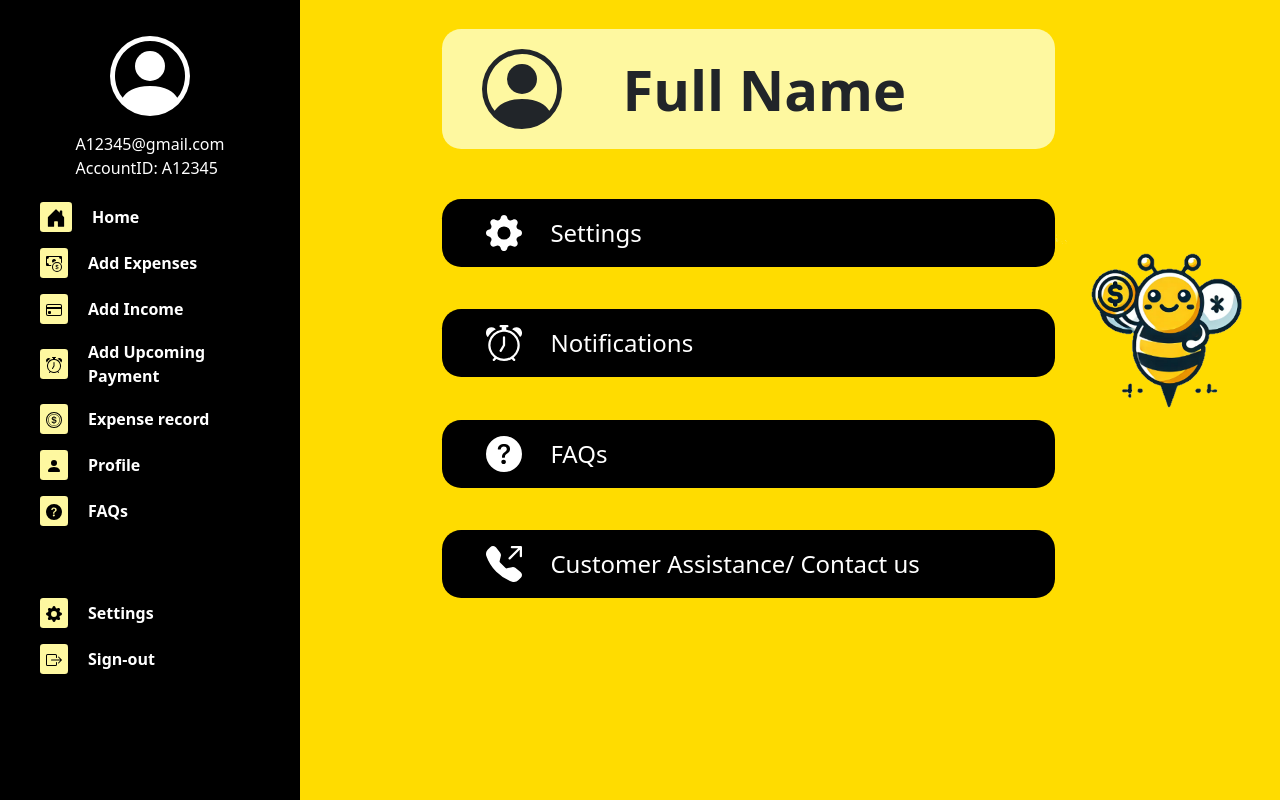
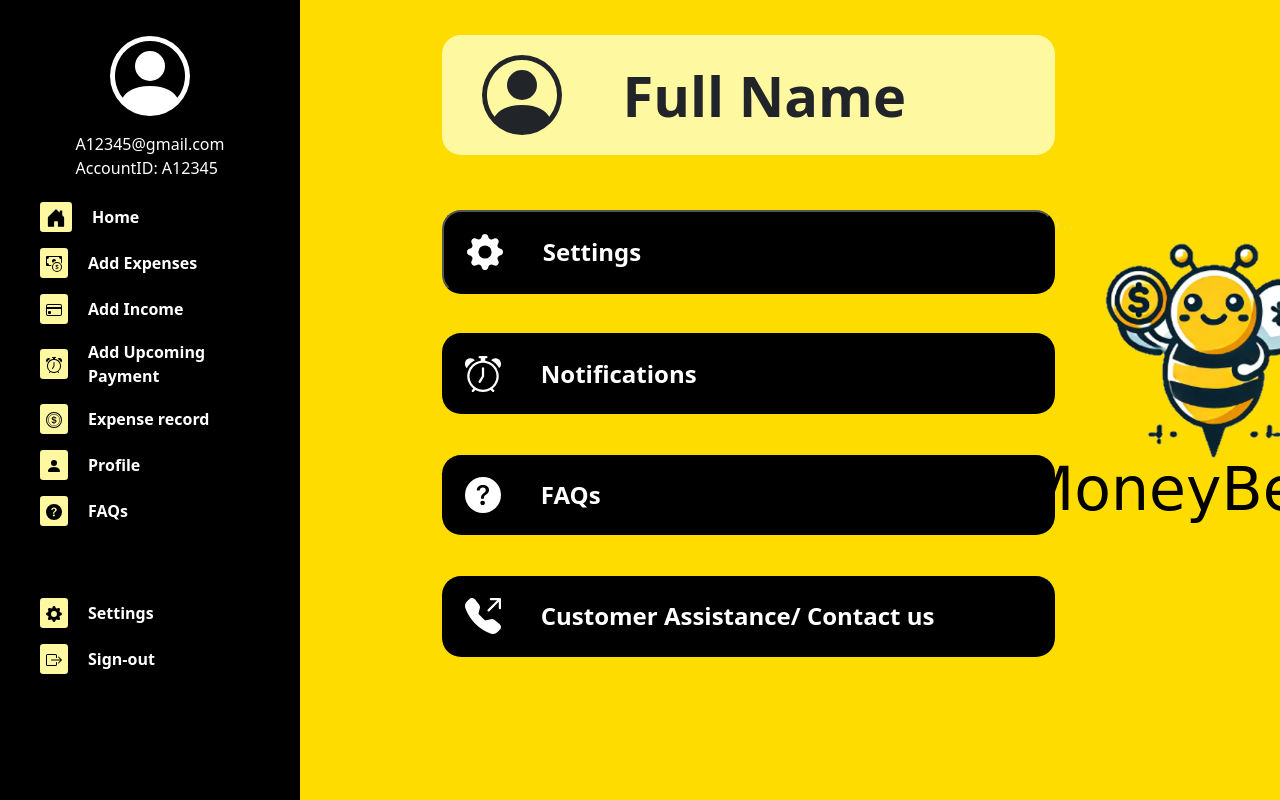
Before and after one commit to ally0829/MoneyBees, a Django app: page /finance/profile/ in a window 1280 px wide. Run offline with Django 5.2, Linux system fonts and the light colour scheme; some web fonts are replaced.

Commit message:
updated UI and functionalities

```diff
--- a/finance/urls.py
+++ b/finance/urls.py
@@ -1,6 +1,7 @@
 from django.urls import path, include
-from .views import profile_view
+from .views import profile_view, settings_view
 
 urlpatterns = [
     path("profile/", profile_view, name ="profile"),
+    path("settings/",settings_view, name ="settings"),
 ]
--- a/finance/views.py
+++ b/finance/views.py
@@ -1,5 +1,18 @@
 from django.shortcuts import render
+import json
+from django.shortcuts import render
+from django.conf import settings
 
 # Create your views here.
 def profile_view(request):
     return render(request, 'finance/profile.html',{"show_topbar": False})
+
+def settings_view(request):
+     # Get the absolute path of the JSON file
+    json_path = settings.DATA_DIR / 'currencies.json'
+
+    # Load the JSON data
+    with open(json_path, 'r', encoding='utf-8') as f:
+        currencies = json.load(f)
+
+    return render(request, 'finance/settings.html',{'currencies': currencies})
--- a/moneybees/settings.py
+++ b/moneybees/settings.py
@@ -16,6 +16,7 @@ import os
 
 # Build paths inside the project like this: BASE_DIR / 'subdir'.
 BASE_DIR = Path(__file__).resolve().parent.parent
+DATA_DIR = BASE_DIR  / 'finance' / 'data'
 
 
 # Quick-start development settings - unsuitable for production
--- a/static/css/profile.css
+++ b/static/css/profile.css
@@ -7,7 +7,7 @@
     margin-left: 8%;
 }
 
-.profile img {
+.profile .logo {
     grid-column: 2; /* Place image in the second column */
     grid-row: 1 / span 5; /* Make the image span all 5 rows */
     align-self: center; /* Centers the image vertically */
@@ -24,17 +24,6 @@
     margin: 0px 0px 0px 64px;
 }
 
-.profile-bar{
-    display: flex;
-    place-items: center;
-    background-color: black;
-    color: white;
-    margin: 40px 0px 0px 64px;
-    padding: 1rem;
-    font-size: 24px;
-    border-radius: 1.2rem;
-}
-
 .profile-bar div{
     padding-left: 28px;
 }
@@ -42,3 +31,98 @@
 .profile-bar svg{
     margin-left: 28px;
 }
+
+.black-textBox div{
+    margin-left:40px;
+    text-decoration: none;
+    color: white;
+    font-weight: bold;
+}
+
+
+dialog{
+    padding: 1rem 3rem;
+	background: white;
+	max-width: 400px;
+	padding-top: 2rem;
+	border-radius: 20px;
+	border: 0;
+	box-shadow: 0 5px 30px 0 rgb(0 0 0 / 10%);
+	animation: fadeIn 1s ease both;
+	&::backdrop {
+		animation: fadeIn 1s ease both;
+		/* background: rgb(255 255 255 / 40%); */
+		z-index: 2;
+		/* backdrop-filter: blur(20px); */
+    }
+}
+
+dialog #closeNotifDialogBtn{
+    border: none;
+    float: inline-end;
+    background-color: white;
+    /* font-weight: bold; */
+    font-size: 20px;
+}
+
+/* toggle button */
+.switch {
+    position: relative;
+    display: inline-block;
+    width: 60px;
+    height: 34px;
+  }
+
+  .switch input {
+    opacity: 0;
+    width: 0;
+    height: 0;
+  }
+
+  .slider {
+    position: absolute;
+    cursor: pointer;
+    top: 0;
+    left: 0;
+    right: 0;
+    bottom: 0;
+    background-color: #ccc;
+    -webkit-transition: .4s;
+    transition: .4s;
+  }
+
+  .slider:before {
+    position: absolute;
+    content: "";
+    height: 26px;
+    width: 26px;
+    left: 4px;
+    bottom: 4px;
+    background-color: white;
+    -webkit-transition: .4s;
+    transition: .4s;
+  }
+
+  input:checked + .slider {
+    background-color: #2196F3;
+  }
+
+  input:focus + .slider {
+    box-shadow: 0 0 1px #2196F3;
+  }
+
+  input:checked + .slider:before {
+    -webkit-transform: translateX(26px);
+    -ms-transform: translateX(26px);
+    transform: translateX(26px);
+  }
+
+
+
+  .slider.round {
+    border-radius: 34px;
+  }
+
+  .slider.round:before {
+    border-radius: 50%;
+  }
--- a/static/css/sidebar.css
+++ b/static/css/sidebar.css
@@ -2,6 +2,7 @@
 .display {
   display: grid;
   grid-template-columns: 300px 1fr;
+  overflow-y: hidden;
 }
 
 .sidebar {
@@ -49,6 +50,16 @@
   grid-column: 2;
   background-color: #FFDC00;
   height: 100vh;
+  overflow-y: scroll;
+  scrollbar-width: none;
+}
+
+/* Hide scrollbar in Chrome, Safari, and Edge */
+.main::-webkit-scrollbar {
+  width: 0px;
+  height: 0px;
+  display: none;
+  background: transparent;
 }
 
 .icon-container {
--- a/static/css/style.css
+++ b/static/css/style.css
@@ -1,7 +1,7 @@
 @import url('https://fonts.googleapis.com/css2?family=Bagel+Fat+One&display=swap');
 @import url('https://fonts.googleapis.com/css2?family=Agbalumo&display=swap');
 
-body,
+/* body,
 html {
     margin: 0;
     padding: 0;
@@ -9,7 +9,7 @@ html {
     height: 100vh;
     overflow: hidden;
     display: flex;
-}
+} */
 
 .container {
     display: flex;
@@ -184,3 +184,14 @@ label {
 .signin-link:hover {
     text-decoration: underline;
 }
+
+.black-textBox{
+    display: flex;
+    place-items: center;
+    background-color: black;
+    color: white;
+    margin: 40px 0px 0px 64px;
+    padding: 1.4rem;
+    font-size: 24px;
+    border-radius: 1.2rem;
+}
--- a/templates/base.html
+++ b/templates/base.html
@@ -16,6 +16,7 @@
       integrity="sha384-rbsA2VBKQhggwzxH7pPCaAqO46MgnOM80zW1RWuH61DGLwZJEdK2Kadq2F9CUG65"
       crossorigin="anonymous"
     />
+    <link rel="stylesheet" href="{% static 'css/style.css' %}">
     {% block style %}{% endblock %}
   </head>
 
@@ -26,7 +27,6 @@
       <!-- Child templates will insert content here -->
       {% endblock %}
     </div>
-
     <!-- Bootstrap JS -->
     {% comment %}
     <script
--- a/templates/finance/profile.html
+++ b/templates/finance/profile.html
@@ -1,10 +1,11 @@
 {% extends "finance/sidebar.html" %}
+{% load static %}
 
 {% block style %}
   <!-- Load static files -->
-  {% load static %}
+  {{ block.super }}
   <link rel="stylesheet" href="{% static 'css/profile.css' %}">
-  {{ block.super }}
+
 {% endblock %}
 
 {% block main %}
@@ -16,35 +17,64 @@
               </svg>
               <div style="margin-left: 20px">Full Name</div>
             </div>
-        <div class="profile-bar">
+        <button class="black-textBox" id="settingsButton">
             <svg xmlns="http://www.w3.org/2000/svg" width="36" height="36" fill="currentColor" class="bi bi-gear-fill" viewBox="0 0 16 16" >
-                <path d="M9.405 1.05c-.413-1.4-2.397-1.4-2.81 0l-.1.34a1.464 1.464 0 0 1-2.105.872l-.31-.17c-1.283-.698-2.686.705-1.987 1.987l.169.311c.446.82.023 1.841-.872 2.105l-.34.1c-1.4.413-1.4 2.397 0 2.81l.34.1a1.464 1.464 0 0 1 .872 2.105l-.17.31c-.698 1.283.705 2.686 1.987 1.987l.311-.169a1.464 1.464 0 0 1 2.105.872l.1.34c.413 1.4 2.397 1.4 2.81 0l.1-.34a1.464 1.464 0 0 1 2.105-.872l.31.17c1.283.698 2.686-.705 1.987-1.987l-.169-.311a1.464 1.464 0 0 1 .872-2.105l.34-.1c1.4-.413 1.4-2.397 0-2.81l-.34-.1a1.464 1.464 0 0 1-.872-2.105l.17-.31c.698-1.283-.705-2.686-1.987-1.987l-.311.169a1.464 1.464 0 0 1-2.105-.872zM8 10.93a2.929 2.929 0 1 1 0-5.86 2.929 2.929 0 0 1 0 5.858z"/>
-              </svg>
-              <div>Settings</div>
-        </div>
-        <div class="profile-bar">
+              <path d="M9.405 1.05c-.413-1.4-2.397-1.4-2.81 0l-.1.34a1.464 1.464 0 0 1-2.105.872l-.31-.17c-1.283-.698-2.686.705-1.987 1.987l.169.311c.446.82.023 1.841-.872 2.105l-.34.1c-1.4.413-1.4 2.397 0 2.81l.34.1a1.464 1.464 0 0 1 .872 2.105l-.17.31c-.698 1.283.705 2.686 1.987 1.987l.311-.169a1.464 1.464 0 0 1 2.105.872l.1.34c.413 1.4 2.397 1.4 2.81 0l.1-.34a1.464 1.464 0 0 1 2.105-.872l.31.17c1.283.698 2.686-.705 1.987-1.987l-.169-.311a1.464 1.464 0 0 1 .872-2.105l.34-.1c1.4-.413 1.4-2.397 0-2.81l-.34-.1a1.464 1.464 0 0 1-.872-2.105l.17-.31c.698-1.283-.705-2.686-1.987-1.987l-.311.169a1.464 1.464 0 0 1-2.105-.872zM8 10.93a2.929 2.929 0 1 1 0-5.86 2.929 2.929 0 0 1 0 5.858z"/>
+            </svg>
+            <div>Settings</div>
+        </button>
+        <div class="black-textBox" id="notificationButton">
             <svg xmlns="http://www.w3.org/2000/svg" width="36" height="36" fill="currentColor" class="bi bi-alarm" viewBox="0 0 16 16">
                 <path d="M8.5 5.5a.5.5 0 0 0-1 0v3.362l-1.429 2.38a.5.5 0 1 0 .858.515l1.5-2.5A.5.5 0 0 0 8.5 9z"/>
                 <path d="M6.5 0a.5.5 0 0 0 0 1H7v1.07a7.001 7.001 0 0 0-3.273 12.474l-.602.602a.5.5 0 0 0 .707.708l.746-.746A6.97 6.97 0 0 0 8 16a6.97 6.97 0 0 0 3.422-.892l.746.746a.5.5 0 0 0 .707-.708l-.601-.602A7.001 7.001 0 0 0 9 2.07V1h.5a.5.5 0 0 0 0-1zm1.038 3.018a6 6 0 0 1 .924 0 6 6 0 1 1-.924 0M0 3.5c0 .753.333 1.429.86 1.887A8.04 8.04 0 0 1 4.387 1.86 2.5 2.5 0 0 0 0 3.5M13.5 1c-.753 0-1.429.333-1.887.86a8.04 8.04 0 0 1 3.527 3.527A2.5 2.5 0 0 0 13.5 1"/>
               </svg>
-            <div>Notifications</div>
+
+            <div id="openDialogBtn">Notifications</div>
         </div>
 
-        <div class="profile-bar">
+        <div class="black-textBox">
             <svg xmlns="http://www.w3.org/2000/svg" width="36" height="36" fill="currentColor" class="bi bi-question-circle-fill" viewBox="0 0 16 16">
                 <path d="M16 8A8 8 0 1 1 0 8a8 8 0 0 1 16 0M5.496 6.033h.825c.138 0 .248-.113.266-.25.09-.656.54-1.134 1.342-1.134.686 0 1.314.343 1.314 1.168 0 .635-.374.927-.965 1.371-.673.489-1.206 1.06-1.168 1.987l.003.217a.25.25 0 0 0 .25.246h.811a.25.25 0 0 0 .25-.25v-.105c0-.718.273-.927 1.01-1.486.609-.463 1.244-.977 1.244-2.056 0-1.511-1.276-2.241-2.673-2.241-1.267 0-2.655.59-2.75 2.286a.237.237 0 0 0 .241.247m2.325 6.443c.61 0 1.029-.394 1.029-.927 0-.552-.42-.94-1.029-.94-.584 0-1.009.388-1.009.94 0 .533.425.927 1.01.927z"/>
               </svg>
             <div>FAQs</div>
         </div>
 
-        <div class="profile-bar">
+        <div class="black-textBox">
             <svg xmlns="http://www.w3.org/2000/svg" width="36" height="36" fill="currentColor" class="bi bi-telephone-outbound-fill" viewBox="0 0 16 16">
                 <path fill-rule="evenodd" d="M1.885.511a1.745 1.745 0 0 1 2.61.163L6.29 2.98c.329.423.445.974.315 1.494l-.547 2.19a.68.68 0 0 0 .178.643l2.457 2.457a.68.68 0 0 0 .644.178l2.189-.547a1.75 1.75 0 0 1 1.494.315l2.306 1.794c.829.645.905 1.87.163 2.611l-1.034 1.034c-.74.74-1.846 1.065-2.877.702a18.6 18.6 0 0 1-7.01-4.42 18.6 18.6 0 0 1-4.42-7.009c-.362-1.03-.037-2.137.703-2.877zM11 .5a.5.5 0 0 1 .5-.5h4a.5.5 0 0 1 .5.5v4a.5.5 0 0 1-1 0V1.707l-4.146 4.147a.5.5 0 0 1-.708-.708L14.293 1H11.5a.5.5 0 0 1-.5-.5"/>
               </svg>
             <div>Customer Assistance/ Contact us</div>
         </div>
 
+        <div class="logo">
+          <img src="{% static 'images/moneybees.png' %}"   alt="Moneybees Logo"  class="img-fluid" />
+          <h1 class="brand-title" style="font-size:60px; margin-top:-75px; margin-left:-32px"> MoneyBees </h1>
+        </div>
+</div>
 
-    <img src="{% static 'images/moneybees.png' %}"   alt="Moneybees Logo"  class="img-fluid" />
-</div>
+{% comment %} Dialog Box {% endcomment %}
+<dialog id="notifDialog">
+  <h2>Enable Notification?</h2>
+  {% comment %} <p>This is a simple dialog box.</p> {% endcomment %}
+  <label class="switch">
+    {% comment %} <h3>click to enable notificationButton</h3> {% endcomment %}
+    <input type="checkbox" checked>
+    <span class="slider round"></span>
+  </label></br>
+  <button id="closeNotifDialogBtn">Close</button>
+</dialog>
+
+<script type="text/javascript">
+  document.getElementById("settingsButton").onclick = function() {
+    location.href = "/finance/settings";
+  };
+
+  document.getElementById("notificationButton").onclick = function() {
+    document.getElementById("notifDialog").showModal();
+  }
+
+  document.getElementById("closeNotifDialogBtn").onclick = function() {
+    document.getElementById("notifDialog").close();
+  }
+</script>
 {% endblock %}
--- a/templates/finance/sidebar.html
+++ b/templates/finance/sidebar.html
@@ -4,7 +4,6 @@
   <!-- Load static files -->
   {% load static %}
   <link rel="stylesheet" href="{% static 'css/sidebar.css' %}">
-
 {% endblock %}
 
 
@@ -76,7 +75,7 @@
                   <path d="M3 14s-1 0-1-1 1-4 6-4 6 3 6 4-1 1-1 1zm5-6a3 3 0 1 0 0-6 3 3 0 0 0 0 6"/>
                 </svg>
               </div>
-              <a class="nav-link" href="#">Profile</a>
+              <a class="nav-link" href="/finance/profile">Profile</a>
             </li>
             <li class="nav-item">
               <div class="icon-container">
@@ -92,7 +91,7 @@
                     <path d="M9.405 1.05c-.413-1.4-2.397-1.4-2.81 0l-.1.34a1.464 1.464 0 0 1-2.105.872l-.31-.17c-1.283-.698-2.686.705-1.987 1.987l.169.311c.446.82.023 1.841-.872 2.105l-.34.1c-1.4.413-1.4 2.397 0 2.81l.34.1a1.464 1.464 0 0 1 .872 2.105l-.17.31c-.698 1.283.705 2.686 1.987 1.987l.311-.169a1.464 1.464 0 0 1 2.105.872l.1.34c.413 1.4 2.397 1.4 2.81 0l.1-.34a1.464 1.464 0 0 1 2.105-.872l.31.17c1.283.698 2.686-.705 1.987-1.987l-.169-.311a1.464 1.464 0 0 1 .872-2.105l.34-.1c1.4-.413 1.4-2.397 0-2.81l-.34-.1a1.464 1.464 0 0 1-.872-2.105l.17-.31c.698-1.283-.705-2.686-1.987-1.987l-.311.169a1.464 1.464 0 0 1-2.105-.872zM8 10.93a2.929 2.929 0 1 1 0-5.86 2.929 2.929 0 0 1 0 5.858z"/>
                   </svg>
                 </div>
-              <a class="nav-link" href="#">Settings</a>
+              <a class="nav-link" href="/finance/settings">Settings</a>
             </li>
             <li class="nav-item">
               <div class="icon-container">
@@ -101,7 +100,7 @@
                   <path fill-rule="evenodd" d="M15.854 8.354a.5.5 0 0 0 0-.708l-3-3a.5.5 0 0 0-.708.708L14.293 7.5H5.5a.5.5 0 0 0 0 1h8.793l-2.147 2.146a.5.5 0 0 0 .708.708z"/>
                 </svg>
               </div>
-              <a class="nav-link" href="#">Sign-out</a>
+              <a class="nav-link" href="../../users/login">Sign-out</a>
             </li>
         </ul>
       </nav>
```
